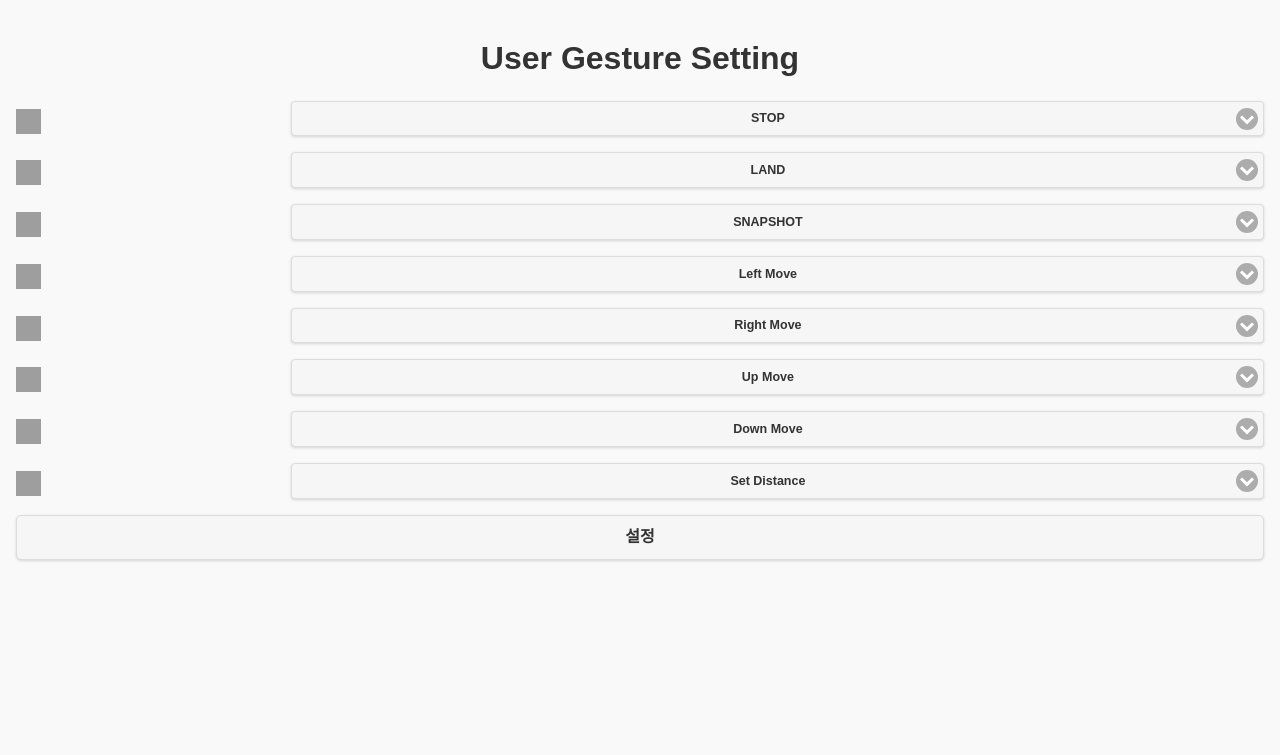
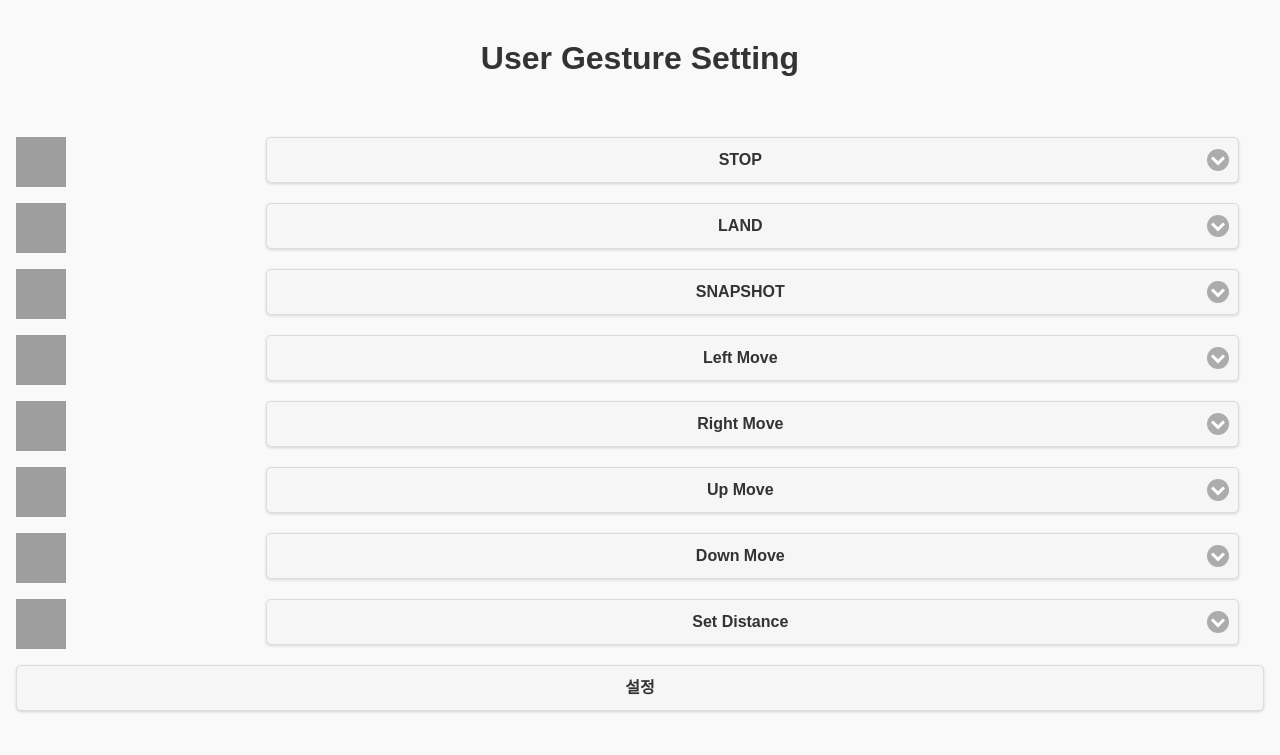
Before and after one commit to 17011607/Capstone_Project, a Python web app: template flask/templates/gesture.html in a window 1280 px wide. Shown: the part 45-800 px from the top of the page. Run offline with Jinja, Linux system fonts and the light colour scheme; the template is opened without the code that fills it, so the values that code supplies are empty; grey boxes are pictures that could not be loaded.

Commit message:
Update gesture.html

```diff
--- a/flask/templates/gesture.html
+++ b/flask/templates/gesture.html
@@ -12,8 +12,8 @@
                 text-align: center;
             }
             .thumbnail{
-                width:25px;
-                height:25px;
+                width:50px;
+                height:50px;
             }
 
         </style>
@@ -63,10 +63,11 @@
                 <div class="setting-box">
                     <h1>User Gesture Setting</h1>
                 </div>
+                <br>
                 <form>
                     <div class="ui-field-contain">
-                        <label for="select-native-0"><img src="../static/img/up.png" class = "thumbnail"></label>
-                        <select name="select-native-0" id="select-native-0"data-mini="true">
+                        <label for="select-native-0" style="margin:0px"><img src="../static/img/up.png" class = "thumbnail"></label>
+                        <select name="select-native-0" id="select-native-0">
                             <option value="0">STOP</option>
                             <option value="1">LAND</option>
                             <option value="2">SNAPSHOT</option>
@@ -80,8 +81,8 @@
                 </form>
                 <form>
                     <div class="ui-field-contain">
-                        <label for="select-native-1"><img src="../static/img/down.png" class = "thumbnail"></label>
-                        <select name="select-native-1" id="select-native-1" data-mini="true">
+                        <label for="select-native-1" style="margin:0px"><img src="../static/img/down.png" class = "thumbnail"></label>
+                        <select name="select-native-1" id="select-native-1">
                             <option value="0">STOP</option>
                             <option value="1" selected>LAND</option>
                             <option value="2">SNAPSHOT</option>
@@ -95,8 +96,8 @@
                 </form>
                 <form>
                     <div class="ui-field-contain">
-                        <label for="select-native-2"><img src="../static/img/left.png" class = "thumbnail"></label>
-                        <select name="select-native-2" id="select-native-2" data-mini="true">
+                        <label for="select-native-2" style="margin:0px"><img src="../static/img/left.png" class = "thumbnail"></label>
+                        <select name="select-native-2" id="select-native-2">
                             <option value="0">STOP</option>
                             <option value="1">LAND</option>
                             <option value="2" selected>SNAPSHOT</option>
@@ -110,8 +111,8 @@
                 </form>
                 <form>
                     <div class="ui-field-contain">
-                        <label for="select-native-3"><img src="../static/img/right.png" class = "thumbnail"></label>
-                        <select name="select-native-3" id="select-native-3" data-mini="true">
+                        <label for="select-native-3" style="margin:0px"><img src="../static/img/right.png" class = "thumbnail"></label>
+                        <select name="select-native-3" id="select-native-3">
                             <option value="0">STOP</option>
                             <option value="1">LAND</option>
                             <option value="2">SNAPSHOT</option>
@@ -125,8 +126,8 @@
                 </form>
                 <form>
                     <div class="ui-field-contain">
-                        <label for="select-native-4"><img src="../static/img/open.png" class = "thumbnail"></label>
-                        <select name="select-native-4" id="select-native-4" data-mini="true">
+                        <label for="select-native-4" style="margin:0px"><img src="../static/img/open.png" class = "thumbnail"></label>
+                        <select name="select-native-4" id="select-native-4">
                             <option value="0">STOP</option>
                             <option value="1">LAND</option>
                             <option value="2">SNAPSHOT</option>
@@ -140,8 +141,8 @@
                 </form>
                 <form>
                     <div class="ui-field-contain">
-                        <label for="select-native-5"><img src="../static/img/punch.png" class = "thumbnail"></label>
-                        <select name="select-native-5" id="select-native-5" data-mini="true">
+                        <label for="select-native-5" style="margin:0px"><img src="../static/img/punch.png" class = "thumbnail"></label>
+                        <select name="select-native-5" id="select-native-5">
                             <option value="0">STOP</option>
                             <option value="1">LAND</option>
                             <option value="2">SNAPSHOT</option>
@@ -155,8 +156,8 @@
                 </form>
                 <form>
                     <div class="ui-field-contain">
-                        <label for="select-native-6"><img src="../static/img/V.png" class = "thumbnail"></label>
-                        <select name="select-native-6" id="select-native-6" data-mini="true">
+                        <label for="select-native-6" style="margin:0px"><img src="../static/img/V.png" class = "thumbnail"></label>
+                        <select name="select-native-6" id="select-native-6">
                             <option value="0">STOP</option>
                             <option value="1">LAND</option>
                             <option value="2">SNAPSHOT</option>
@@ -168,8 +169,8 @@
                         </select>
                     </div>
                     <div class="ui-field-contain">
-                        <label for="select-native-7"><img src="../static/img/index_finger.png" class = "thumbnail"></label>
-                        <select name="select-native-7" id="select-native-6" data-mini="true">
+                        <label for="select-native-7" style="margin:0px"><img src="../static/img/index_finger.png" class = "thumbnail"></label>
+                        <select name="select-native-7" id="select-native-6">
                             <option value="0">STOP</option>
                             <option value="1">LAND</option>
                             <option value="2">SNAPSHOT</option>
```
